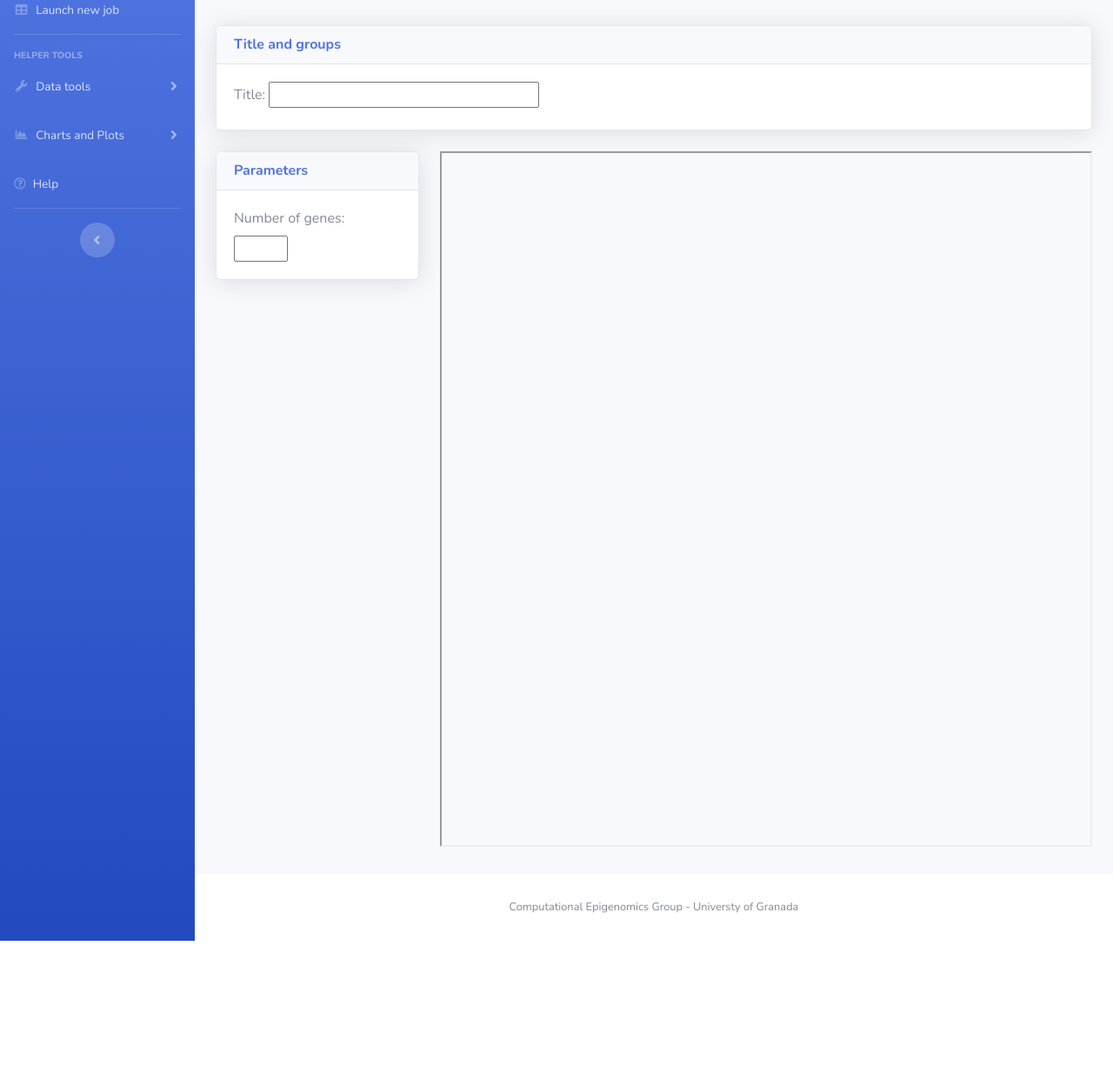
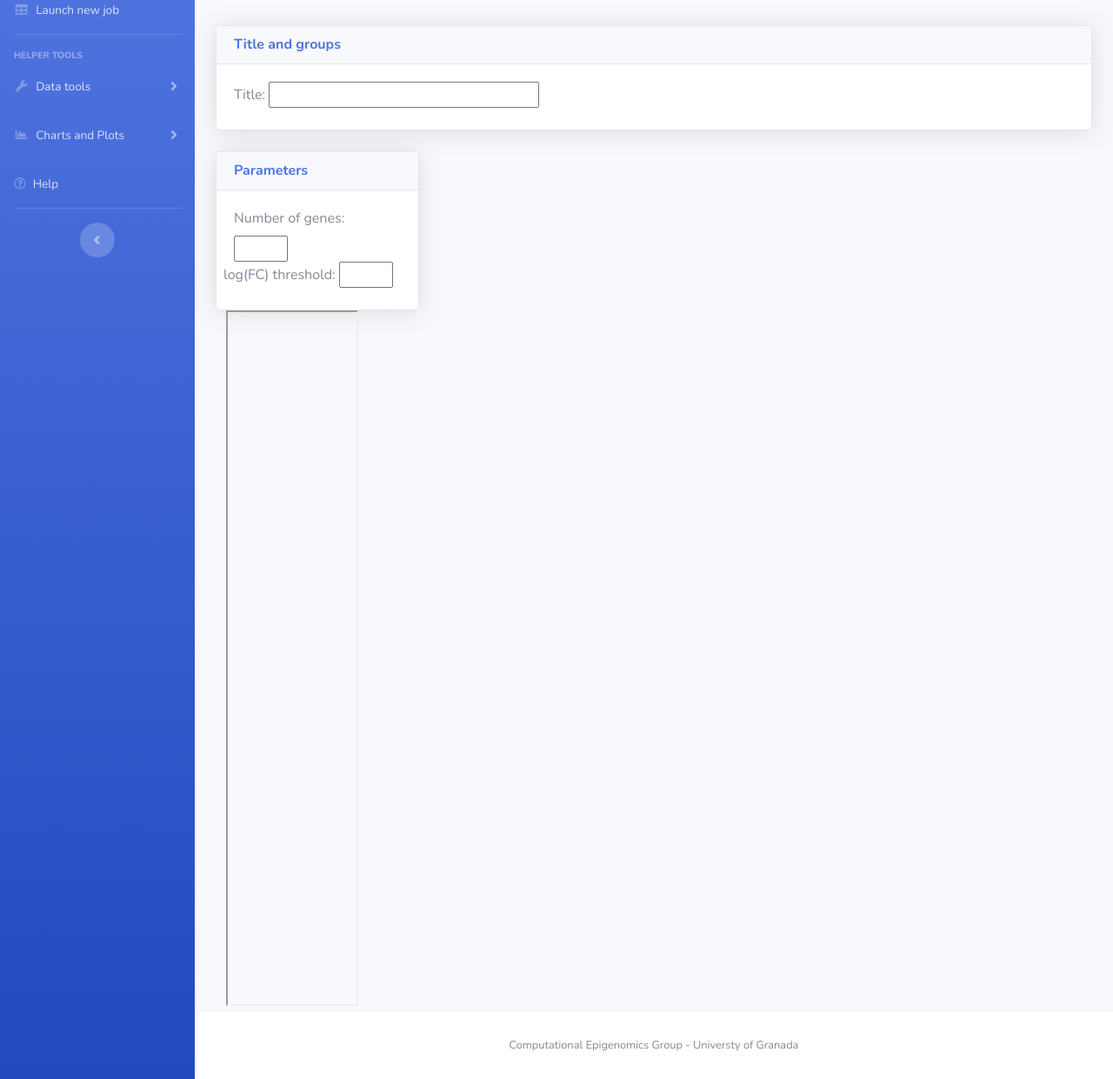
Before and after one commit to sert23/conDE, a Django app: template templates/volcano.html in a window 1280 px wide. Shown: the part 145-1386 px from the top of the page at 87% size. Before the commit the page ends 1227 px from the top, so only its background shows below. Run offline with Django 3.2, Linux system fonts and the light colour scheme; the template is opened without the code that fills it, so the values that code supplies are empty; parts of the project's set-up code (start-up, migrations or seed data) failed here and were passed over; some libraries are stand-ins or nearby versions.

Commit message:
testing new parameters in volcano

```diff
--- a/templates/volcano.html
+++ b/templates/volcano.html
@@ -49,6 +49,11 @@
                         <div class="col-lg-12">
                             <label for="id_FC" class="control-label ">
                     Number of genes: </label>  <input type="text" name="parameter" value="" id="id_max" size="4" style="padding-right: 1px;"/>
+                        </div>
+                            <div class="row">
+                        <div class="col-lg-12">
+                            <label for="id_FC" class="control-label ">
+                    log(FC) threshold: </label>  <input type="text" name="parameter" value="" id="id_max" size="4" style="padding-right: 1px;"/>
                         </div>
 
                     </div>
```
